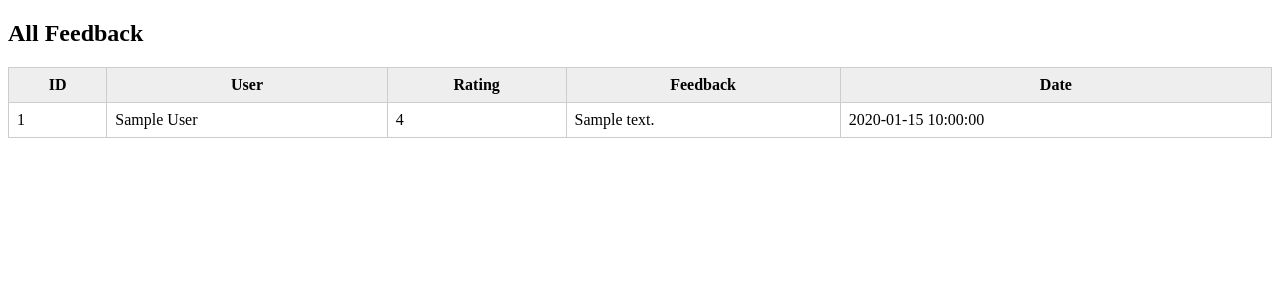
After one commit to cckadas/kakaw-and-capital-chicken, a PHP site: page /admin/view_feedback.php in a window 1280 px wide. The commit adds this page. Shown: the top 300 px of the page. Run offline with PHP 8.4, Linux system fonts and the light colour scheme; tables that the repository leaves empty or names only in its code hold one stand-in row (values such as "Sample post").

Commit message:
Feedback is done

```diff
--- a/admin/dashboard.php
+++ b/admin/dashboard.php
@@ -50,6 +50,7 @@ if (!isset($_SESSION['admin_id'])) {
         <a href="orders.php">Orders</a>
         <a href="accounts.php">Accounts</a>
         <a href ="sanitation.php">Sanitation</a>
+        <a href="view_feedback.php">View Feedback</a>
         <a href="logout.php" class="logout">Log Out</a>
       </nav>
     </div>
--- /dev/null
+++ b/admin/view_feedback.php
@@ -0,0 +1,42 @@
+<?php
+session_start();
+require_once '../includes/db.php';
+
+$stmt = $conn->query("SELECT f.*, u.full_name FROM feedback f
+                     LEFT JOIN users u ON f.user_id = u.id
+                     ORDER BY f.submitted_at DESC");
+$rows = $stmt->fetchAll();
+?>
+
+<!DOCTYPE html>
+<html>
+<head>
+    <title>Feedback Dashboard</title>
+    <style>
+        table { border-collapse: collapse; width: 100%; margin-top: 20px; }
+        th, td { border: 1px solid #ccc; padding: 8px; }
+        th { background-color: #eee; }
+    </style>
+</head>
+<body>
+<h2>All Feedback</h2>
+<table>
+    <tr>
+        <th>ID</th>
+        <th>User</th>
+        <th>Rating</th>
+        <th>Feedback</th>
+        <th>Date</th>
+    </tr>
+    <?php foreach ($rows as $row): ?>
+    <tr>
+        <td><?= $row['id'] ?></td>
+        <td><?= htmlspecialchars($row['full_name'] ?? 'Guest') ?></td>
+        <td><?= $row['rating'] ?></td>
+        <td><?= htmlspecialchars($row['feedback_text']) ?></td>
+        <td><?= $row['submitted_at'] ?></td>
+    </tr>
+    <?php endforeach; ?>
+</table>
+</body>
+</html>
```
